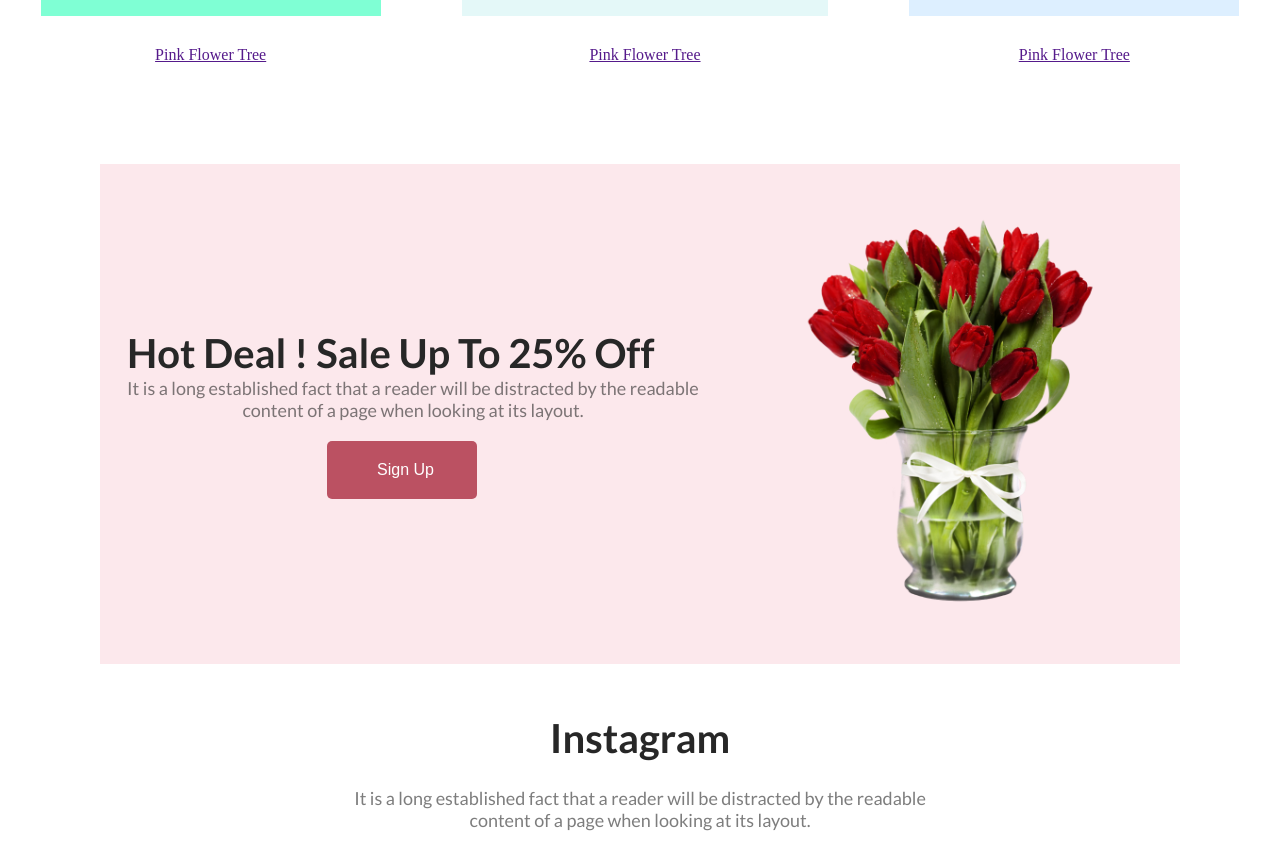
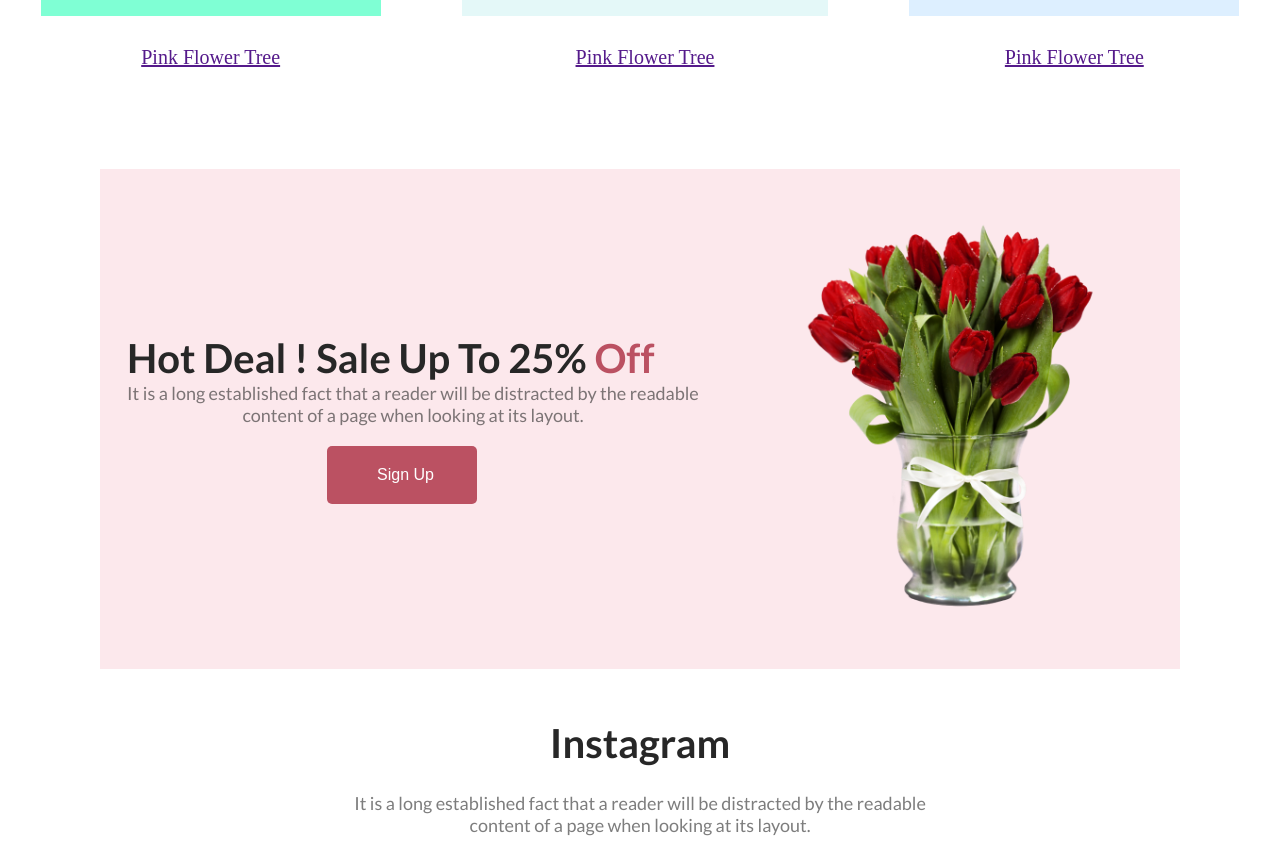
Before and after one commit to Thoryan009/1st-Assignment, a plain HTML site: page index.html in a window 1280 px wide. Shown: the part 1434-2277 px from the top of the page. Drawn offline with Linux system fonts and the light colour scheme.

Commit message:
currection anchor font

```diff
--- a/index.html
+++ b/index.html
@@ -69,7 +69,7 @@
 
         <section class="advertisement">
             <div>
-                <h3 class="header">Hot Deal ! Sale Up To 25% Off</h3>
+                <h3 class="header">Hot Deal ! Sale Up To 25% <span class="advertisement-heading-style"> Off</span></h3>
                 <p class="description">It is a long established fact that a reader will be distracted by the readable <br> content of a page when looking at its layout.</p>
                 <button class="btn-primary btn">Sign Up</button>
             </div>
--- a/style.css
+++ b/style.css
@@ -96,7 +96,9 @@
 }
 
 /*-----------Instagram---------*/
-
+a{
+    font-size: 20px;
+}
 .instagram {
     text-align: center;
     padding-bottom: 25px;
@@ -132,7 +134,9 @@
 
 /*----------advertisement section---------*/
 
-
+.advertisement-heading-style{
+    color: rgb(187, 81, 98);;
+}
 .advertisement {
     display: flex;
     justify-content: space-around;
```
